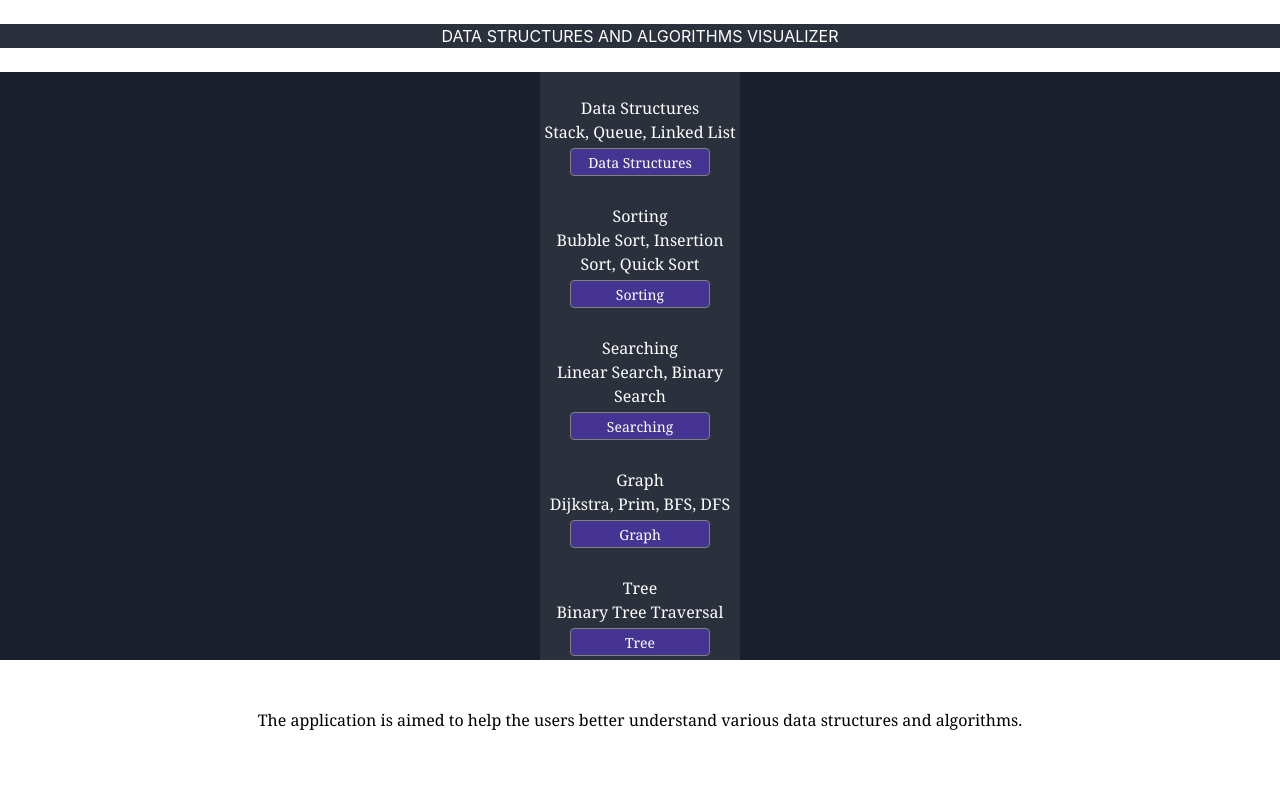
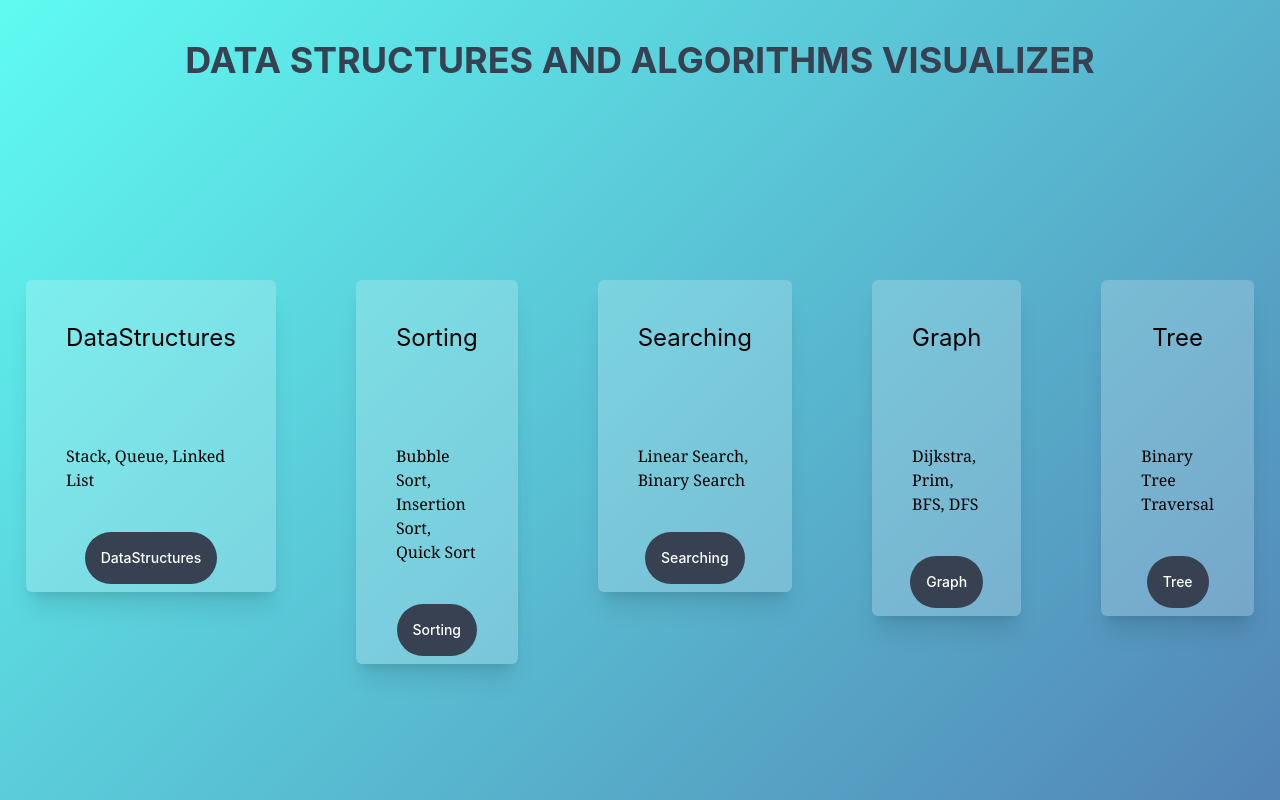
Before and after one commit to nijiyamaharjan/dsa-visualizer, a React (Create React App) app in the folder dsa-visualizer/: page /home in a window 1280 px wide. Shown: the top 800 px of the page. Built offline with nearby package versions, Linux system fonts and the light colour scheme.

Commit message:
home page

```diff
--- a/dsa-visualizer/src/components/Home.js
+++ b/dsa-visualizer/src/components/Home.js
@@ -1,122 +1,58 @@
-import React, { Component } from 'react'
-import {NavLink} from 'react-router-dom'
-import { Helmet } from 'react-helmet';
-import './home.css'
+import React, { Component } from 'react';
+import { NavLink } from 'react-router-dom';
+import './home.css';
 
 export class Home extends Component {
     render() {
         return (
-            <center>
-            <div>
-            <Helmet>
-        <title>Visualizer</title>
-      </Helmet>
-            <br/>
-                <h1 className="heading">
+            <div className="min-h-screen flex flex-col items-center justify-center gradient-container">
+                <h1 className="text-4xl font-bold text-gray-700 mb-40 mt-10">
                     DATA STRUCTURES AND ALGORITHMS VISUALIZER
                 </h1>
-                <br/>
-                <div className="container">
-                    <div className="row">
-
-                    <div className="col-sm-12 col-md-3">
-                    <center>
-                    <div className="card box">
-
-                    <div className="card-body">
-                        <h3 className="card-title" style={{fontFamily:'Georgia'}}><br/>Data Structures</h3>
-                        <p style={{fontFamily: 'Georgia'}} className="card-text">Stack, Queue, Linked List</p>
-                        <center>
-                        <NavLink to='/DataStructures' style={{width:'70%',color:'white',fontFamily:'Georgia'}} className="button button4">Data Structures</NavLink>
-                        </center>
+                <div className="flex  w-full h-full items-center justify-center">
+                        <div>
+                        <div className="flex mb-4">
+                            {this.renderCard('DataStructures', 'Stack, Queue, Linked List', '/DataStructures')}
+                            {this.renderCard('Sorting', 'Bubble Sort, Insertion Sort, Quick Sort', '/Sorting')}
+                            {this.renderCard('Searching', 'Linear Search, Binary Search', '/Searching')}
+                            {this.renderCard('Graph', 'Dijkstra, Prim, BFS, DFS', '/GraphAlgorithm')}
+                            {this.renderCard('Tree', 'Binary Tree Traversal', '/Tree')}
+                        </div>
                     </div>
-                    </div>
-                    </center>
-                    </div>
-
-                    <div className="col-sm-12 col-md-3">
-                    <center>
-                    <div className="card box">
-
-                    <div className="card-body">
-                        <h3 className="card-title" style={{fontFamily:'Georgia'}}><br/>Sorting</h3>
-                        <p style={{fontFamily: 'Georgia'}} className="card-text">Bubble Sort, Insertion Sort, Quick Sort</p>
-                        <center>
-                        <NavLink to='/Sorting' style={{width:'70%',color:'white',fontFamily:'Georgia'}} className="button button4">Sorting</NavLink>
-                        </center>
-                    </div>
-                    </div>
-                    </center>
-                    </div>
-
-                    <div className="col-sm-12 col-md-3">
-                    <center>
-                    <div className="card box">
-
-                    <div className="card-body">
-                        <h3 className="card-title" style={{fontFamily:'Georgia'}}><br/>Searching</h3>
-                        <p style={{fontFamily: 'Georgia'}} className="card-text">Linear Search, Binary Search</p>
-                        <center>
-                        <NavLink to='/Searching' style={{width:'70%',color:'white',fontFamily:'Georgia'}} className="button button4">Searching</NavLink>
-                        </center>
-                    </div>
-                    </div>
-                    </center>
-                    </div>
-
-                    <div className="col-sm-12 col-md-3">
-                    <center>
-                    <div className="card box">
-
-                    <div className="card-body">
-                        <h3 className="card-title" style={{fontFamily:'Georgia'}}><br/>Graph</h3>
-                        <p style={{fontFamily: 'Georgia'}} className="card-text">Dijkstra, Prim, BFS, DFS</p>
-                        <center>
-                        <NavLink to='/GraphAlgorithm' style={{width:'70%',color:'white',fontFamily:'Georgia'}} className="button button4">Graph</NavLink>
-                        </center>
-                    </div>
-                    </div>
-                    </center>
-                    </div>
+                </div>
+                <div className="text-center py-7">
+                    <p className="text-gray-700">
+                        The application is aimed to help the users better understand various data structures and algorithms.
+                    </p>
+                </div>
+            </div>
+        );
+    }
 
 
-                    <div className="col-sm-12 col-md-3">
-                    <center>
-                    <div className="card box">
-
-                    <div className="card-body">
-                        <h3 className="card-title" style={{fontFamily:'Georgia'}}><br/>Tree</h3>
-                        <p style={{fontFamily: 'Georgia'}} className="card-text">Binary Tree Traversal</p>
-                        <center>
-                        <NavLink to='/Tree' style={{width:'70%',color:'white',fontFamily:'Georgia'}} className="button button4">Tree</NavLink>
-                        </center>
-                    </div>
-                    </div>
-                    </center>
-                    </div>
-
+    renderCard(title, description, link) {
+        return (
+            <div className="flex h-screen">
+                <div className="m-10">
+                    <div className="w-full max-w-md bg-white bg-opacity-20 rounded-md shadow-xl flex flex-col items-center">
+                        <h3 className="glassmorphism-title p-10">
+                            {title}
+                        </h3>
+                        <p style={{ fontFamily: 'Georgia' }} className="glassmorphism-text p-10">
+                            {description}
+                        </p>
+                        <NavLink
+                            to={link}
+                            className="p-4 text-white bg-gray-700 hover:bg-black focus:outline-none focus:ring-4 focus:ring-purple-300 font-medium rounded-full text-sm text-center mb-2 dark:bg-purple-600 dark:hover:bg-purple-700 dark:focus:ring-purple-900"
+                        >
+                            {title}
+                        </NavLink>
                     </div>
                 </div>
-
-                <div className="row">
-                <div className="col-12">
-                <br/><br/>
-                </div>
-                </div>
-                <div className="row">
-                <div className="col-12">
-                <div className="row">
-                    <div className="col-2"></div>
-                    <div className="col-8 box" >
-                        <p style={{fontFamily:'Georgia'}}> The application is aimed to help the users better understand various data structures and algorithms.</p>
-                    </div>
-                    <div className="col-2"></div>
-                </div>
-                </div></div>
             </div>
-            </center>
-        )
+        );
     }
 }
 
-export default Home
+
+export default Home;
--- a/dsa-visualizer/src/components/home.css
+++ b/dsa-visualizer/src/components/home.css
@@ -1,15 +1,13 @@
-.container{
-    color: white;
-  background-color: rgb(25,31,44);
+/* Add these styles to your CSS file */
+.glassmorphism-card {
+    background: rgba(255, 255, 255, 0.1);
+    backdrop-filter: blur(10px);
+    border: 1px solid rgba(255, 255, 255, 0.18);
+    border-radius: 12px;
+    overflow: hidden;
   }
 
-.heading {
-    background-color: rgb(43,48,61);
-    color: white;
-}
-
-.card-body {
-    background-color: rgb(43,48,61);
-    width: 200px;
-    height: auto;
-}
+  .glassmorphism-title {
+    font-size: 1.5rem; /* Adjust the font size as needed */
+    margin-bottom: 0.5rem;
+  }
```
